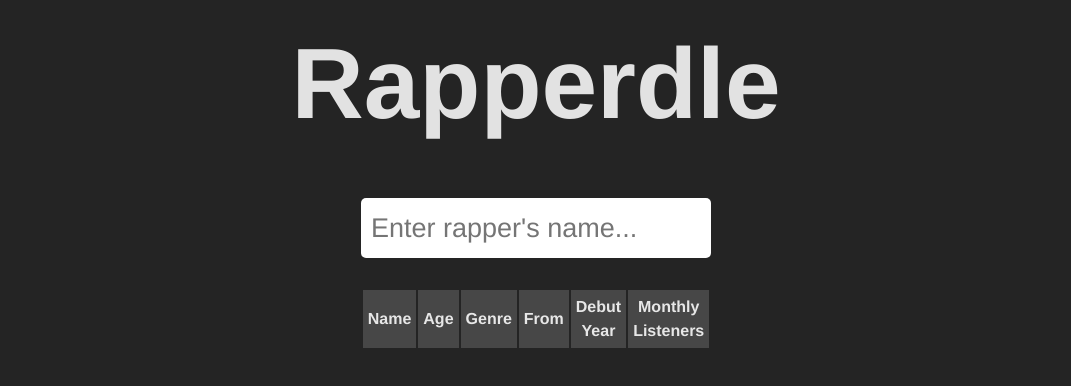
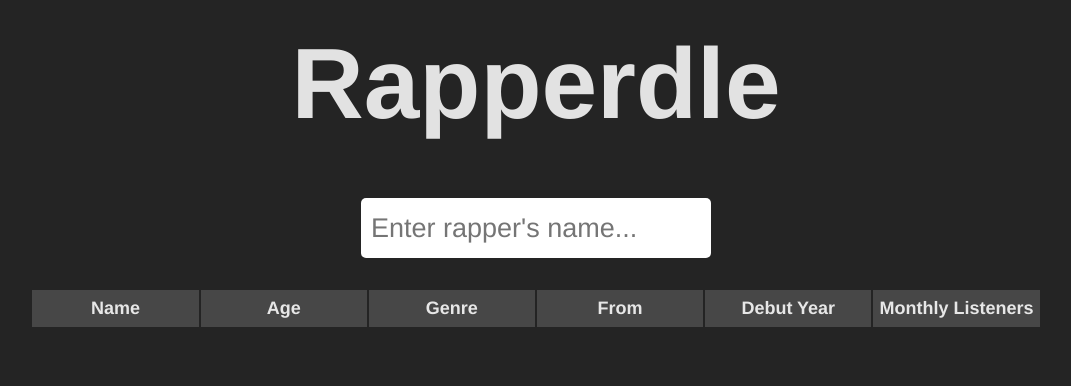
Before and after one commit to bartoszb0/RapperdleReact, a React (Vite) app: page / in a window 1280 px wide. Shown: the top 386 px of the page, without its empty margins (104-1175 px from the left). Built offline with nearby package versions, Linux system fonts and the light colour scheme; a web font is replaced by a local one.

Commit message:
added simple winscreen

```diff
--- a/package.json
+++ b/package.json
@@ -12,7 +12,9 @@
   "dependencies": {
     "motion": "^12.23.24",
     "react": "^19.1.1",
-    "react-dom": "^19.1.1"
+    "react-confetti": "^6.4.0",
+    "react-dom": "^19.1.1",
+    "react-use": "^17.6.0"
   },
   "devDependencies": {
     "@eslint/js": "^9.36.0",
--- a/src/components/App/App.tsx
+++ b/src/components/App/App.tsx
@@ -15,7 +15,7 @@ import "./App.css";
 function App() {
   const [rappers] = useState(rappersArray);
   const [guessing, setGuessing] = useState(false);
-  const todaysRapper = rappers[47]; // for now
+  const todaysRapper = rappers[1]; // for now
 
   const [gameWon, setGameWon] = useState<boolean>(() => {
     const storedGameWon = localStorage.getItem("gameWon");
@@ -60,7 +60,9 @@ function App() {
   return (
     <>
       <div className="logoContainer">Rapperdle</div>
-      {gameWon && <WinScreen />}
+      {gameWon ? (
+        <WinScreen guessesCount={displayedGuesses.length} />
+      ) : (
         <Input
           rappers={rappers}
           guessing={guessing}
@@ -69,6 +71,7 @@ function App() {
           addNewGuess={addNewGuess}
           displayedGuesses={displayedGuesses}
         />
+      )}
       <Guesses
         displayedGuesses={displayedGuesses}
         setGuessing={setGuessing}
--- a/src/components/Guesses/Guesses.css
+++ b/src/components/Guesses/Guesses.css
@@ -5,13 +5,24 @@
   justify-content: center;
 }
 
-.guessesTable thead th {
-  background-color: rgb(71, 71, 71);
-  width: 30px;
-  padding: 5px;
+.guessesTable {
+  width: 80%;
 }
 
-.tableName {
+.guessesTable thead tr th {
+  background-color: rgb(71, 71, 71);
+  width: 100px;
+  padding: 5px;
+  font-size: 18px;
+}
+
+.guessesTable tbody td {
+  width: 100px;
+  height: 70px;
+  font-size: 25px;
+}
+
+.guessesTable .tableName {
   background-color: rgb(48, 48, 48);
 }
 
--- a/src/components/WinScreen/WinScreen.tsx
+++ b/src/components/WinScreen/WinScreen.tsx
@@ -1,9 +1,20 @@
+import Confetti from "react-confetti";
+import { useWindowSize } from "react-use";
 import "./WinScreen.css";
 
-export default function WinScreen() {
+type WinScreenProps = {
+  guessesCount: number;
+};
+
+export default function WinScreen({ guessesCount }: WinScreenProps) {
+  const { width, height } = useWindowSize();
   return (
     <>
-      <h1>you won</h1>
+      <div>
+        <h1>Congrats! It took you {guessesCount} attempts to guess.</h1>
+        <h3>Come back tommorow for next rapper to guess!</h3>
+      </div>
+      <Confetti width={width} height={height} />
     </>
   );
 }
```
Also changed, not shown: 1 other file (tests, documents, lock files or other folders). Lines whose indentation alone changed are shown as unchanged.
